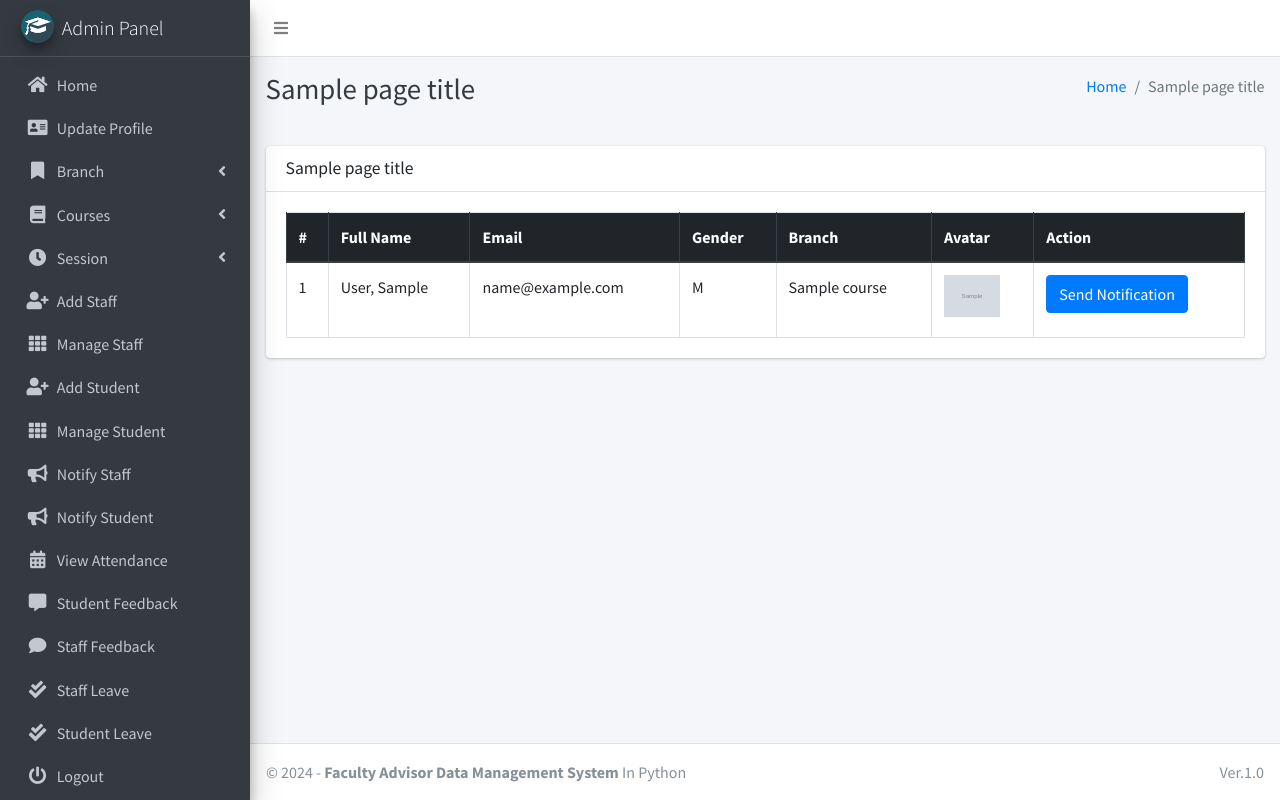
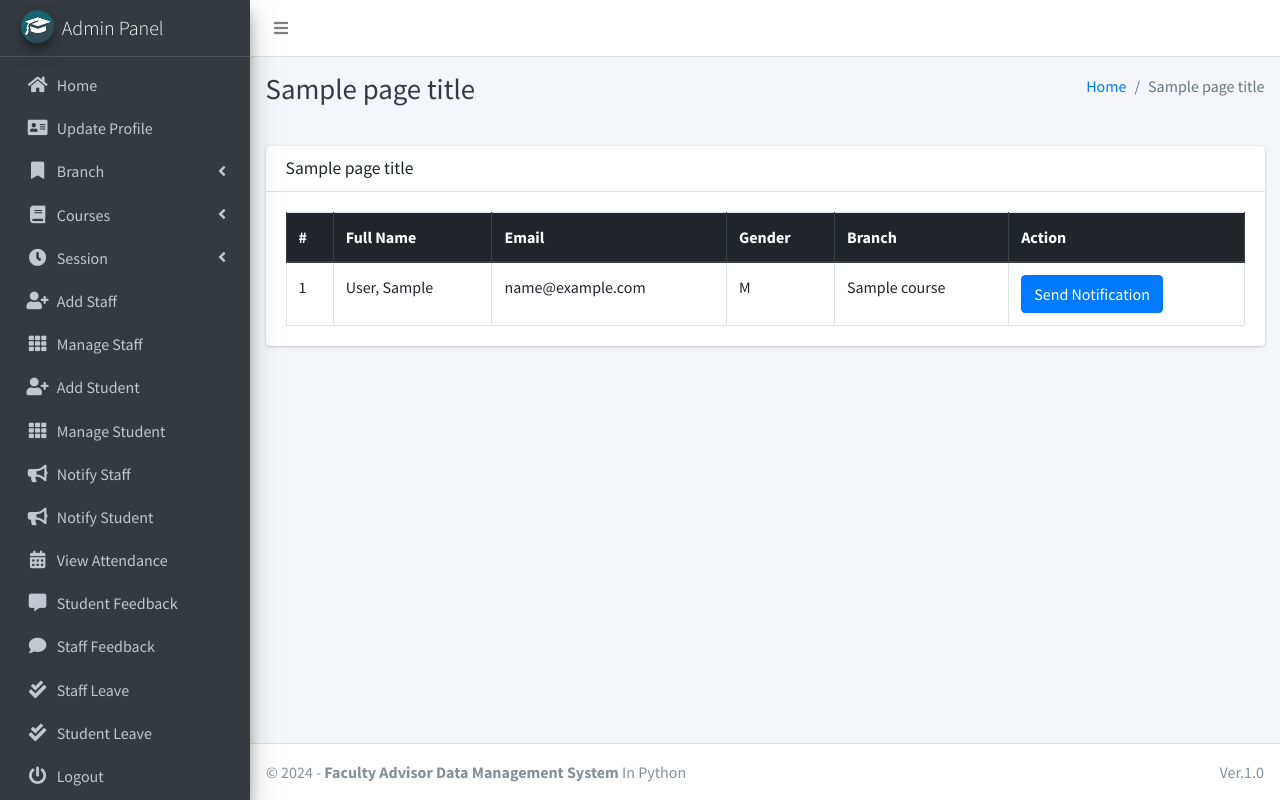
Before and after one commit to Mukkawar-Shlok/DjangoStudentManagement, a Django app: template main_app/templates/hod_template/staff_notification.html in a window 1280 px wide. Run offline with Django 3.2, Linux system fonts and the light colour scheme; a user stored in the database is signed in; tables that the repository leaves empty hold one stand-in row (values such as "Sample post"); the template is opened without the code that fills it: values that come from a table or form of the project are taken from there, most other values are stand-ins (such as "Sample title", 1, 10 or a date in 2020); grey boxes marked "Sample" are stand-in pictures; some libraries are stand-ins or nearby versions.

Commit message:
removed avatar from admin dashboard notifications

```diff
--- a/main_app/templates/hod_template/staff_notification.html
+++ b/main_app/templates/hod_template/staff_notification.html
@@ -22,7 +22,7 @@
                                     <th>Email</th>
                                     <th>Gender</th>
                                     <th>Branch</th>
-                                    <th>Avatar</th>
+                                    <!-- <th>Avatar</th> -->
                                     <th>Action</th>
                                 </tr>
                             </thead>
@@ -34,14 +34,14 @@
                                     <td>{{staff.email}}</td>
                                     <td>{{staff.gender}}</td>
                                     <td>{{staff.staff.course.name}}</td>
-                                    <td>
+                                    <!-- <td>
                                         {% if staff.profile_pic == ""  %}
                                         No Image
                                         {% else %}
                                         <img class="img img-fluid mb-2" height="56" width="56"
                                             src="{{staff.profile_pic}}" alt="">
                                         {% endif %}
-                                    </td>
+                                    </td> -->
                                     <td><button data-toggle = "modal" data-target = "#myModal"class="btn btn-primary show_notification" value="{{staff.id}}">Send Notification</button>
                                     </td>
                                 </tr>
--- a/main_app/templates/hod_template/student_notification.html
+++ b/main_app/templates/hod_template/student_notification.html
@@ -22,7 +22,7 @@
                                     <th>Email</th>
                                     <th>Gender</th>
                                     <th>Branch</th>
-                                    <th>Avatar</th>
+                                    <!-- <th>Avatar</th> -->
                                     <th>Action</th>
                                 </tr>
                             </thead>
@@ -34,14 +34,14 @@
                                     <td>{{student.email}}</td>
                                     <td>{{student.gender}}</td>
                                     <td>{{student.student.course.name}}</td>
-                                    <td>
+                                    <!-- <td>
                                         {% if student.profile_pic == ""  %}
                                         No Image
                                         {% else %}
                                         <img class="img img-fluid mb-2" height="56" width="56"
                                             src="{{student.profile_pic}}" alt="">
                                         {% endif %}
-                                    </td>
+                                    </td> -->
                                     <td><button data-toggle = "modal" data-target = "#myModal"class="btn btn-primary show_notification" value="{{student.id}}">Send Notification</button>
                                     </td>
                                 </tr>
```
